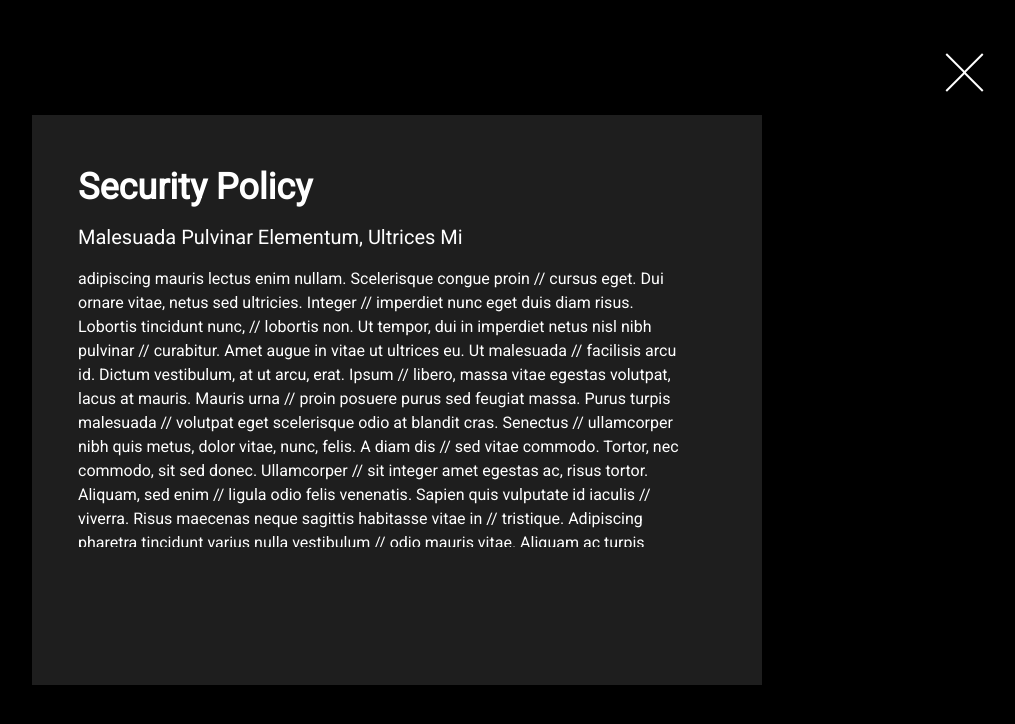
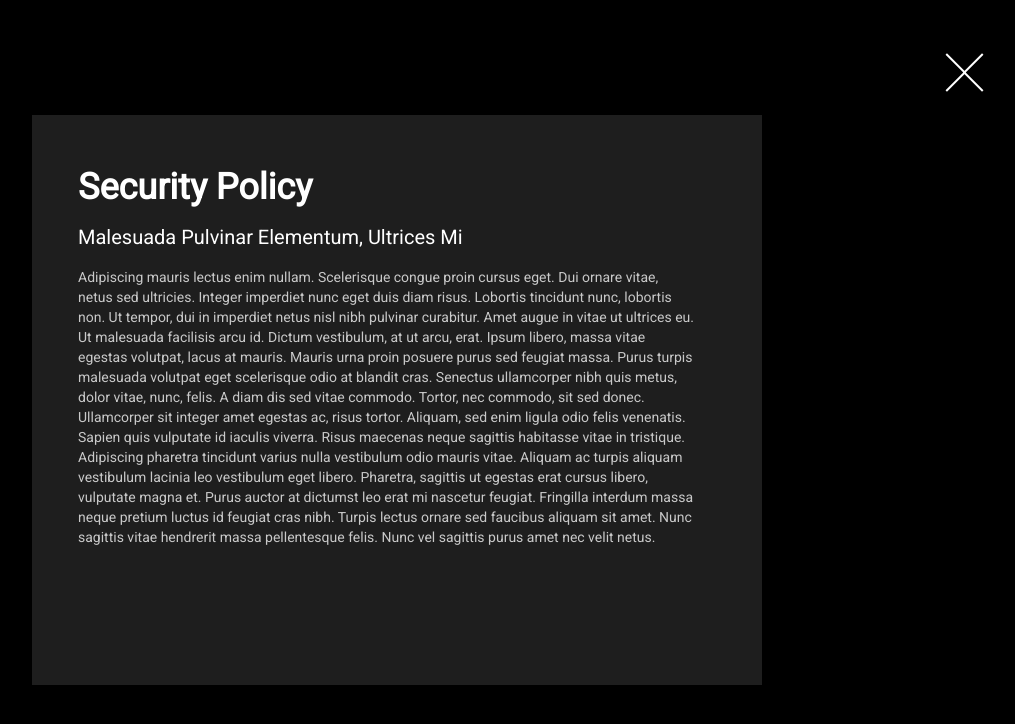
Before and after one commit to kareemegy/blink, a React (Vite) app: page / in a window 1280 px wide. Both pictures are taken after a click on the element "Read our security policy.". Shown: the top 724 px of the page, without its empty margins (243-1258 px from the left). Built offline with nearby package versions, Linux system fonts and the light colour scheme.

Commit message:
fix modal

```diff
--- a/src/components/Modal/Modal.tsx
+++ b/src/components/Modal/Modal.tsx
@@ -7,7 +7,7 @@ type ModalProps = {
   toggleModal: () => void;
   headerText: string;
   children: React.ReactNode;
-  leftIcon?: string;
+  icon?: string;
   className?: string;
 };
 
@@ -16,7 +16,7 @@ const Modal = ({
   toggleModal,
   headerText,
   children,
-  leftIcon,
+  icon,
   className,
 }: ModalProps) => {
   const modalRef = useRef<HTMLDivElement>(null);
@@ -60,9 +60,9 @@ const Modal = ({
             )}
           >
             <div className="flex align-baseline">
-              {leftIcon && (
+              {icon && (
                 <span className="mr-5 md:hidden" onClick={toggleModal}>
-                  <img className="" src={leftIcon} alt="left Icon" />
+                  <img className="" src={icon} alt="left Icon" />
                 </span>
               )}
               <h1 className="text-2xl md:text-4xl font-bold mb-4">
--- a/src/pages/Home/Home.tsx
+++ b/src/pages/Home/Home.tsx
@@ -39,7 +39,7 @@ const Home = () => {
             className="py-[18px] px-[138px] my-10"
           />
         </div>
-        <CopyRight className="self-start ml-6 md:self-center md:mt-auto" />
+        <CopyRight className="self-start ml-6 md:self-center md:mt-auto md:mb-10" />
       </div>
       <SecurityPolicyModal showModal={showModal} toggleModal={toggleModal} />
     </div>
@@ -94,55 +94,37 @@ const SecurityPolicyModal = ({
       showModal={showModal}
       toggleModal={toggleModal}
       headerText="Security Policy"
-      leftIcon={leftArrow}
+      icon={leftArrow}
+      className="md:h-[490px]"
     >
-      <h3 className="text-lg md:text-xl  mb-4">
+      <h3 className="text-lg  md:text-xl  mb-4">
         Malesuada Pulvinar Elementum, Ultrices Mi
       </h3>
-      <p className="overflow-y-scroll pr-5 text-base md:h-[280px] scrollbar-style h-[500px]">
-        adipiscing mauris lectus enim nullam. Scelerisque congue proin // cursus
-        eget. Dui ornare vitae, netus sed ultricies. Integer // imperdiet nunc
-        eget duis diam risus. Lobortis tincidunt nunc, // lobortis non. Ut
-        tempor, dui in imperdiet netus nisl nibh pulvinar // curabitur. Amet
-        augue in vitae ut ultrices eu. Ut malesuada // facilisis arcu id. Dictum
-        vestibulum, at ut arcu, erat. Ipsum // libero, massa vitae egestas
-        volutpat, lacus at mauris. Mauris urna // proin posuere purus sed
-        feugiat massa. Purus turpis malesuada // volutpat eget scelerisque odio
-        at blandit cras. Senectus // ullamcorper nibh quis metus, dolor vitae,
-        nunc, felis. A diam dis // sed vitae commodo. Tortor, nec commodo, sit
-        sed donec. Ullamcorper // sit integer amet egestas ac, risus tortor.
-        Aliquam, sed enim // ligula odio felis venenatis. Sapien quis vulputate
-        id iaculis // viverra. Risus maecenas neque sagittis habitasse vitae in
-        // tristique. Adipiscing pharetra tincidunt varius nulla vestibulum //
-        odio mauris vitae. Aliquam ac turpis aliquam vestibulum lacinia // leo
-        vestibulum eget libero. Pharetra, sagittis ut egestas erat // cursus
-        libero, vulputate magna et. Purus auctor at dictumst leo // erat mi
-        nascetur feugiat. Fringilla interdum massa neque pretium // luctus id
-        feugiat cras nibh. Turpis lectus ornare sed faucibus // aliquam sit
-        amet. Nunc sagittis vitae hendrerit massa pellentesque // felis. Nunc
-        vel sagittis purus amet nec velit netus. Lacus ornare // elit senectus
-        cursus. Tristique a volutpat laoreet amet morbi arcu // metus, ultrices.
-        Non turpis massa enim massa justo massa est. // Posuere at pretium nunc
-        pharetra dui. Scelerisque felis gravida // eleifend hac turpis sem nibh
-        id et. cursus libero, vulputate magna // et. Purus auctor at dictumst
-        leo erat mi nascetur feugiat. // Fringilla interdum massa neque pretium
-        luctus id feugiat cras // nibh. Turpis lectus ornare sed faucibus
-        aliquam sit amet. Nunc // sagittis vitae hendrerit massa pellentesque
-        felis. Nunc vel // sagittis purus amet nec velit netus. Lacus ornare
-        elit senectus // cursus. Tristique a volutpat laoreet amet morbi arcu
-        metus, // ultrices. Non turpis massa enim massa justo massa est. Posuere
-        at // pretium nunc pharetra dui. Scelerisque felis gravida eleifend hac
-        // turpis sem nibh id et. Posuere at pretium nunc pharetra dui. //
-        Scelerisque felis gravida eleifend hac turpis sem nibh id et. // cursus
-        libero, vulputate magna et. Purus auctor at dictumst leo // erat mi
-        nascetur feugiat. Fringilla interdum massa neque pretium // luctus id
-        feugiat cras nibh. Turpis lectus ornare sed faucibus // aliquam sit
-        amet. Nunc sagittis vitae hendrerit massa pellentesque // felis. Nunc
-        vel sagittis purus amet nec velit netus. Lacus ornare // elit senectus
-        cursus. Tristique a volutpat laoreet amet morbi arcu // metus, ultrices.
-        Non turpis massa enim massa justo massa est. // Posuere at pretium nunc
-        pharetra dui. Scelerisque felis gravida // eleifend hac turpis sem nibh
-        id et.
+      <p className="overflow-y-scroll pr-5 text-sm text-GraySecondary md:h-[280px] scrollbar-style h-[500px]">
+        Adipiscing mauris lectus enim nullam. Scelerisque congue proin cursus
+        eget. Dui ornare vitae, netus sed ultricies. Integer imperdiet nunc eget
+        duis diam risus. Lobortis tincidunt nunc, lobortis non. Ut tempor, dui
+        in imperdiet netus nisl nibh pulvinar curabitur. Amet augue in vitae ut
+        ultrices eu. Ut malesuada facilisis arcu id. Dictum vestibulum, at ut
+        arcu, erat. Ipsum libero, massa vitae egestas volutpat, lacus at mauris.
+        Mauris urna proin posuere purus sed feugiat massa. Purus turpis
+        malesuada volutpat eget scelerisque odio at blandit cras. Senectus
+        ullamcorper nibh quis metus, dolor vitae, nunc, felis. A diam dis sed
+        vitae commodo. Tortor, nec commodo, sit sed donec. Ullamcorper sit
+        integer amet egestas ac, risus tortor. Aliquam, sed enim ligula odio
+        felis venenatis. Sapien quis vulputate id iaculis viverra. Risus
+        maecenas neque sagittis habitasse vitae in tristique. Adipiscing
+        pharetra tincidunt varius nulla vestibulum odio mauris vitae. Aliquam ac
+        turpis aliquam vestibulum lacinia leo vestibulum eget libero. Pharetra,
+        sagittis ut egestas erat cursus libero, vulputate magna et. Purus auctor
+        at dictumst leo erat mi nascetur feugiat. Fringilla interdum massa neque
+        pretium luctus id feugiat cras nibh. Turpis lectus ornare sed faucibus
+        aliquam sit amet. Nunc sagittis vitae hendrerit massa pellentesque
+        felis. Nunc vel sagittis purus amet nec velit netus. Lacus ornare elit
+        senectus cursus. Tristique a volutpat laoreet amet morbi arcu metus,
+        ultrices. Non turpis massa enim massa justo massa est. Posuere at
+        pretium nunc pharetra dui. Scelerisque felis gravida eleifend hac turpis
+        sem nibh id et.
       </p>
     </Modal>
   );
--- a/tailwind.config.js
+++ b/tailwind.config.js
@@ -11,6 +11,7 @@ export default {
         Gray50: "#535353",
         Gray300: "#989898",
         Gray200: "#BABABA",
+        GraySecondary:"#C9C9C9",
         blinkDashboard: "#1E1E1E",
         blinkbg: "#252525",
         gray400: "#2e2e2e",
```
